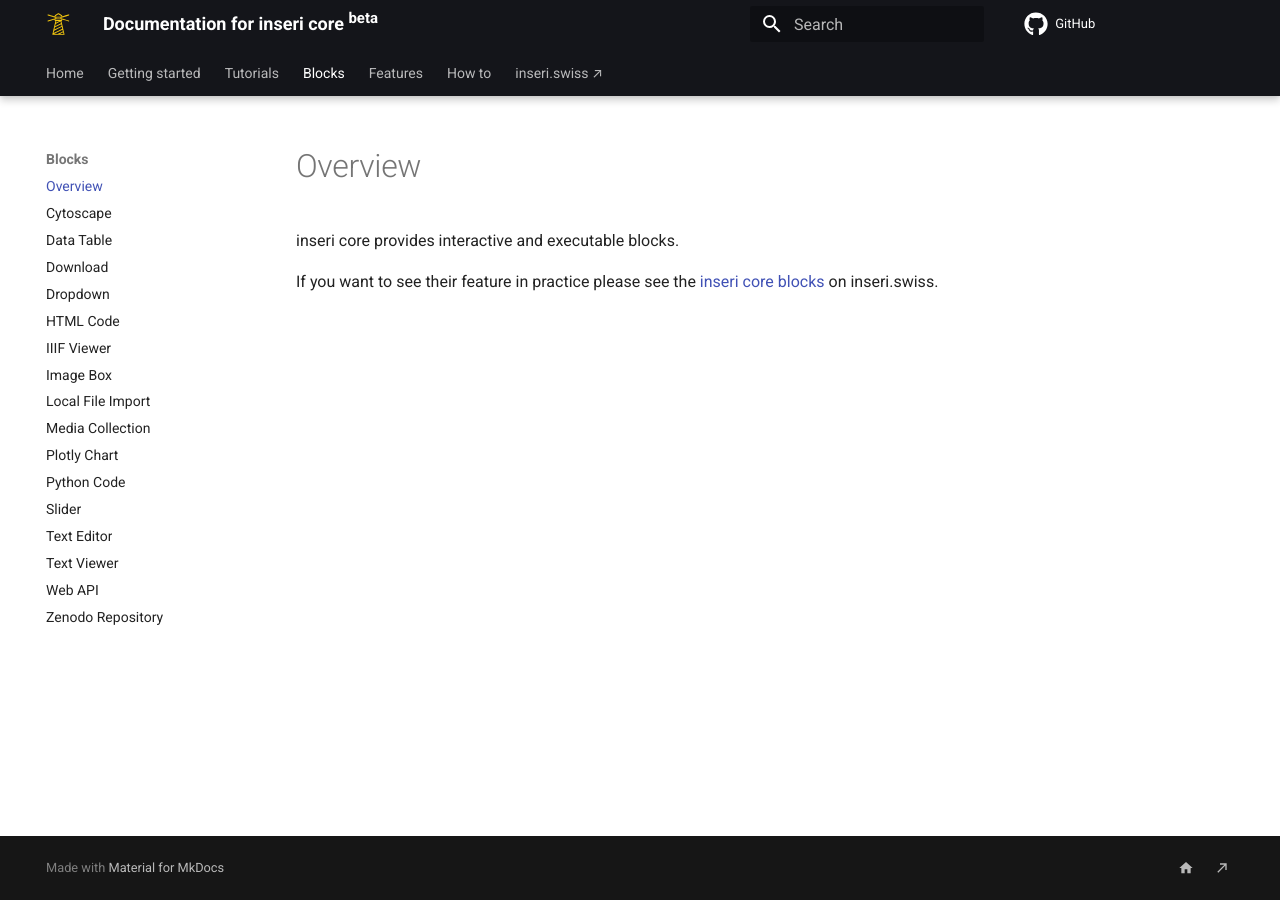
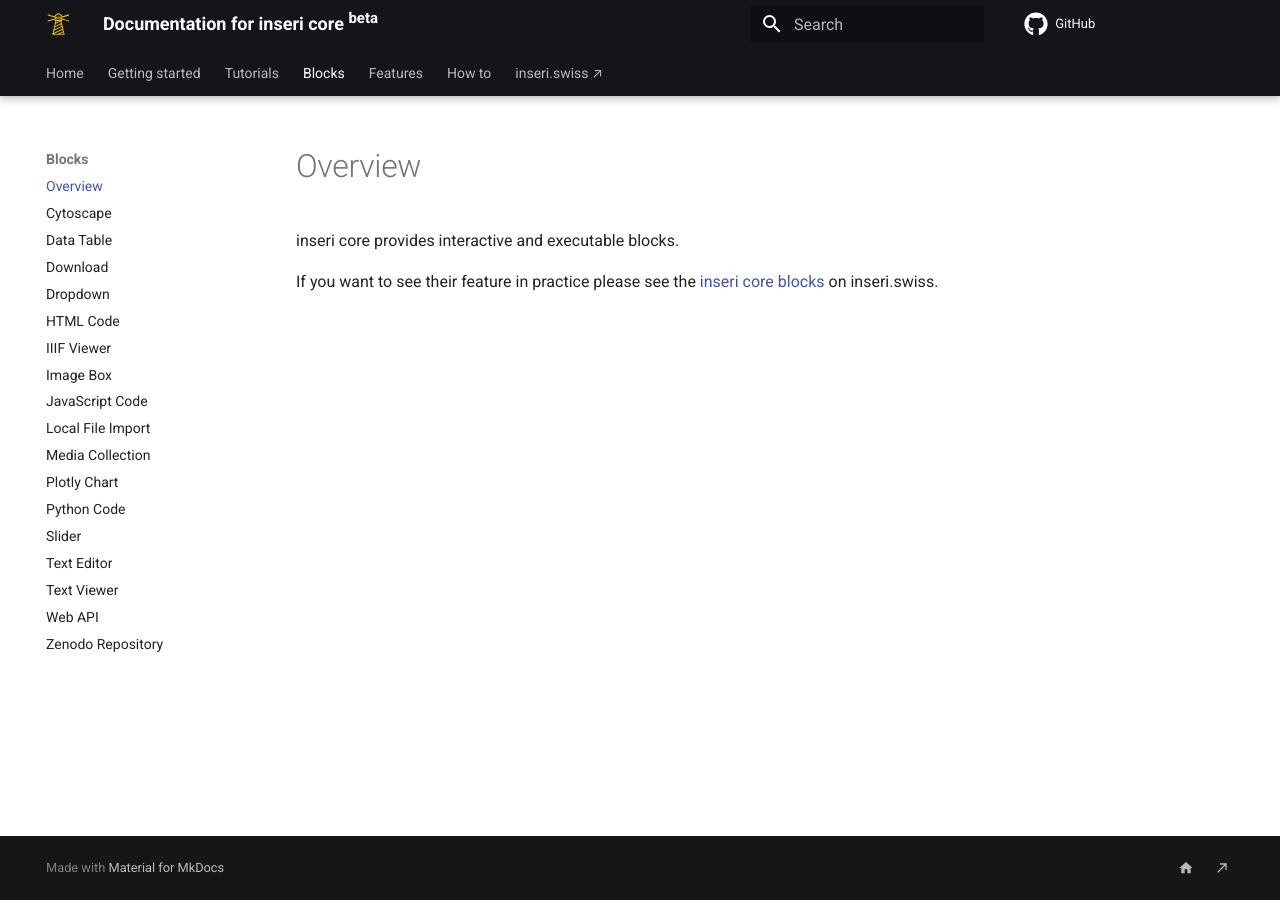
Before and after one commit to inseri-swiss/inseri-core-wp, an MkDocs documentation site: the page built from docs/blocks/overview.md, in a window 1280 px wide. Built offline with MkDocs 1.6.1 and Material for MkDocs 9.7.7, drawn with Linux system fonts in a browser that asks for light colours; comment, search, counter and statistics services are not loaded.

Commit message:
docs: add empty javascript page

```diff
--- /dev/null
+++ b/docs/blocks/javascript.md
@@ -0,0 +1 @@
+# JavaScript Code
--- a/mkdocs.yml
+++ b/mkdocs.yml
@@ -16,6 +16,7 @@ nav:
       - 'blocks/html.md'
       - 'blocks/iiifViewer.md'
       - 'blocks/image.md'
+      - 'blocks/javascript.md'
       - 'blocks/localFileImport.md'
       - 'blocks/mediaCollection.md'
       - 'blocks/plotly.md'
```
